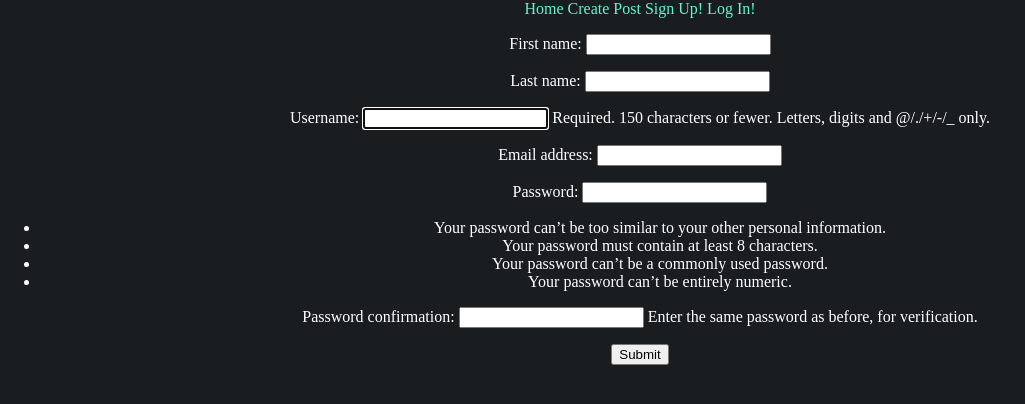
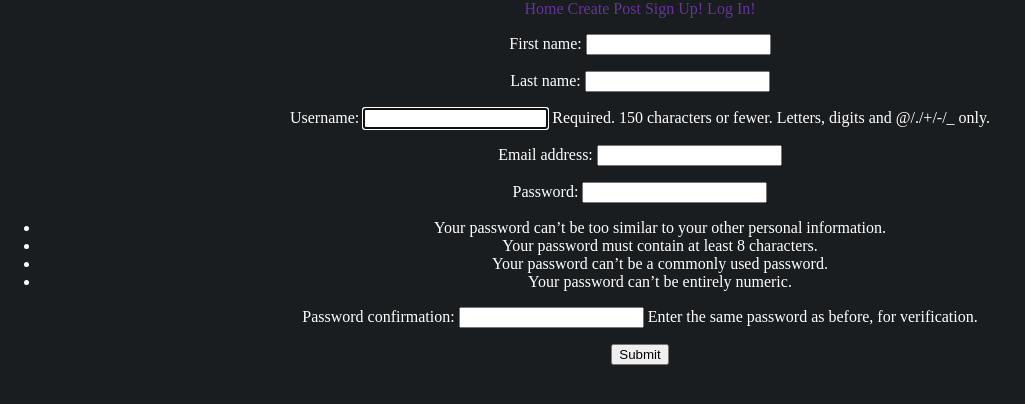
Before and after one commit to Leftyxiv/KwalityOfLife, a Django app: page /signup/ in a window 1280 px wide. Shown: the top 404 px of the page, without its empty margins (0-1025 px from the left). Run offline with Django 3.2, Linux system fonts and the light colour scheme; parts of the project's set-up code (start-up, migrations or seed data) failed here and were passed over.

Commit message:
some styling

```diff
--- a/templates/_base.html
+++ b/templates/_base.html
@@ -34,6 +34,9 @@
     }
     form {
       color: white;
+    }
+    .navBarColor {
+      color: rebeccapurple;
     }
     /* CREDIT GOES TO COLORLIB FOR THE 404 TEMPLATE UNDER THIS*/
 * {
@@ -138,15 +141,15 @@ body {
   <center>
   <nav>
     <!-- <a href="">Detail</a>b -->
-    <a href="/">Home</a>
-    <a href="/addpost/">Create Post</a>
+    <a href="/" class='navBarColor'>Home</a>
+    <a href="/addpost/" class='navBarColor'>Create Post</a>
     {% if user.is_authenticated %}
-    <a href="/myaccount/">My Account</a>
-    <a href="/notifications/">Notifications</a>
-    <a href="/logout/">Logout</a>
+    <a href="/myaccount/" class='navBarColor'>My Account</a>
+    <a href="/notifications/" class='navBarColor'>Notifications</a>
+    <a href="/logout/" class='navBarColor'>Logout</a>
     {% else %}
-    <a href="/signup/">Sign Up!</a>
-    <a href="/login/">Log In!</a>
+    <a href="/signup/" class='navBarColor'>Sign Up!</a>
+    <a href="/login/" class='navBarColor'>Log In!</a>
     {% endif %}
   </nav>
   </center>
```
